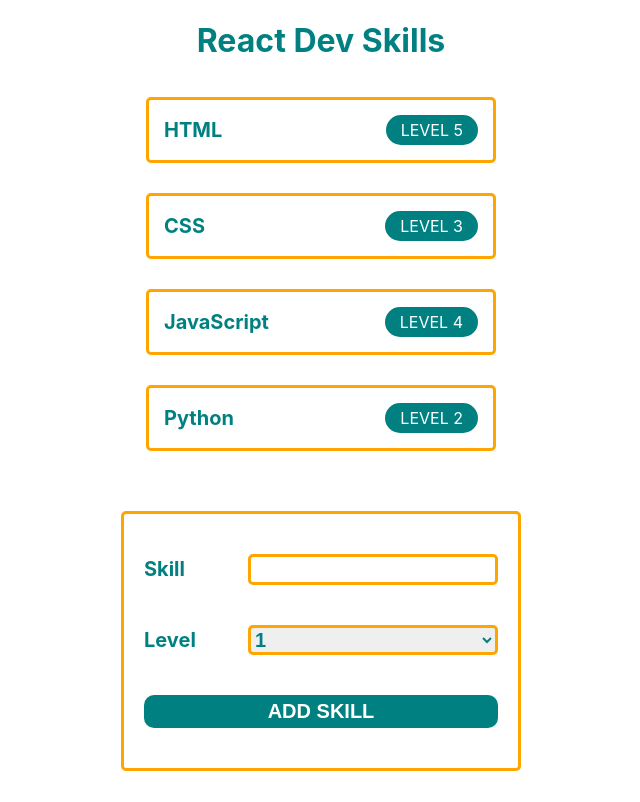
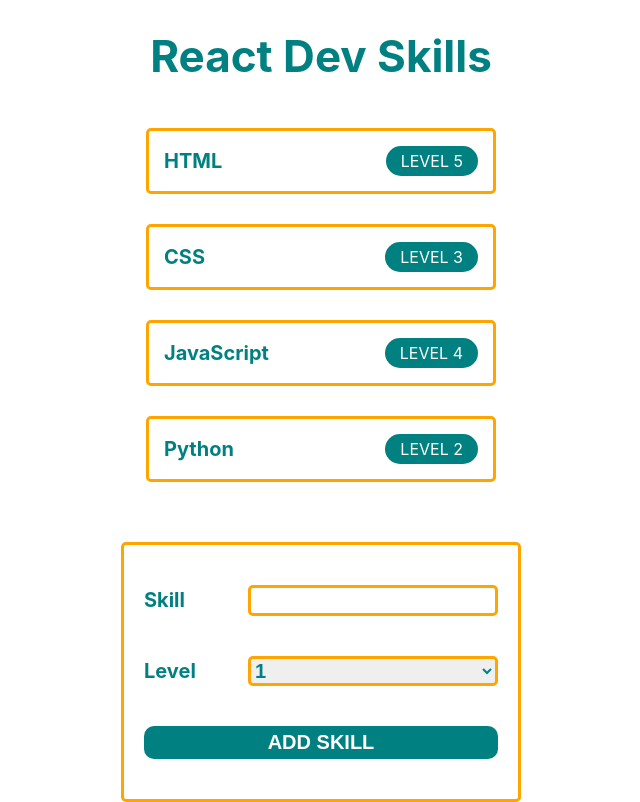
Before and after one commit to joekgilberto/netlify-react-test, a React (Create React App) app: page / in a window 1280 px wide. Shown: the whole page, without its empty margins (319-959 px from the left). Built offline with nearby package versions, Linux system fonts and the light colour scheme.

Commit message:
increases font-size for .App>h1 in index.css

```diff
--- a/src/index.css
+++ b/src/index.css
@@ -25,6 +25,7 @@ code {
 
 .App>h1{
   color: teal;
+  font-size: 44px;
 }
 
 .list{
```
